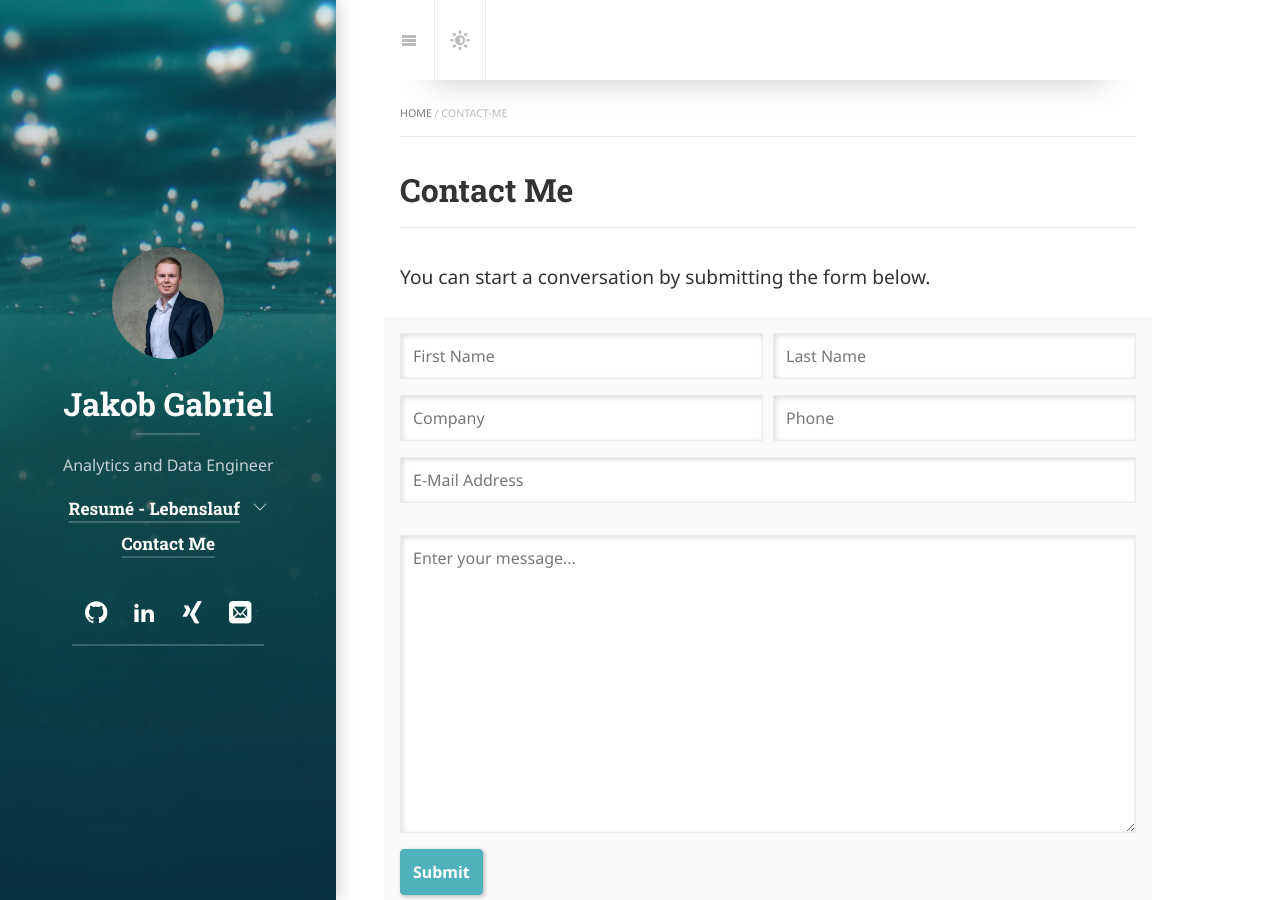
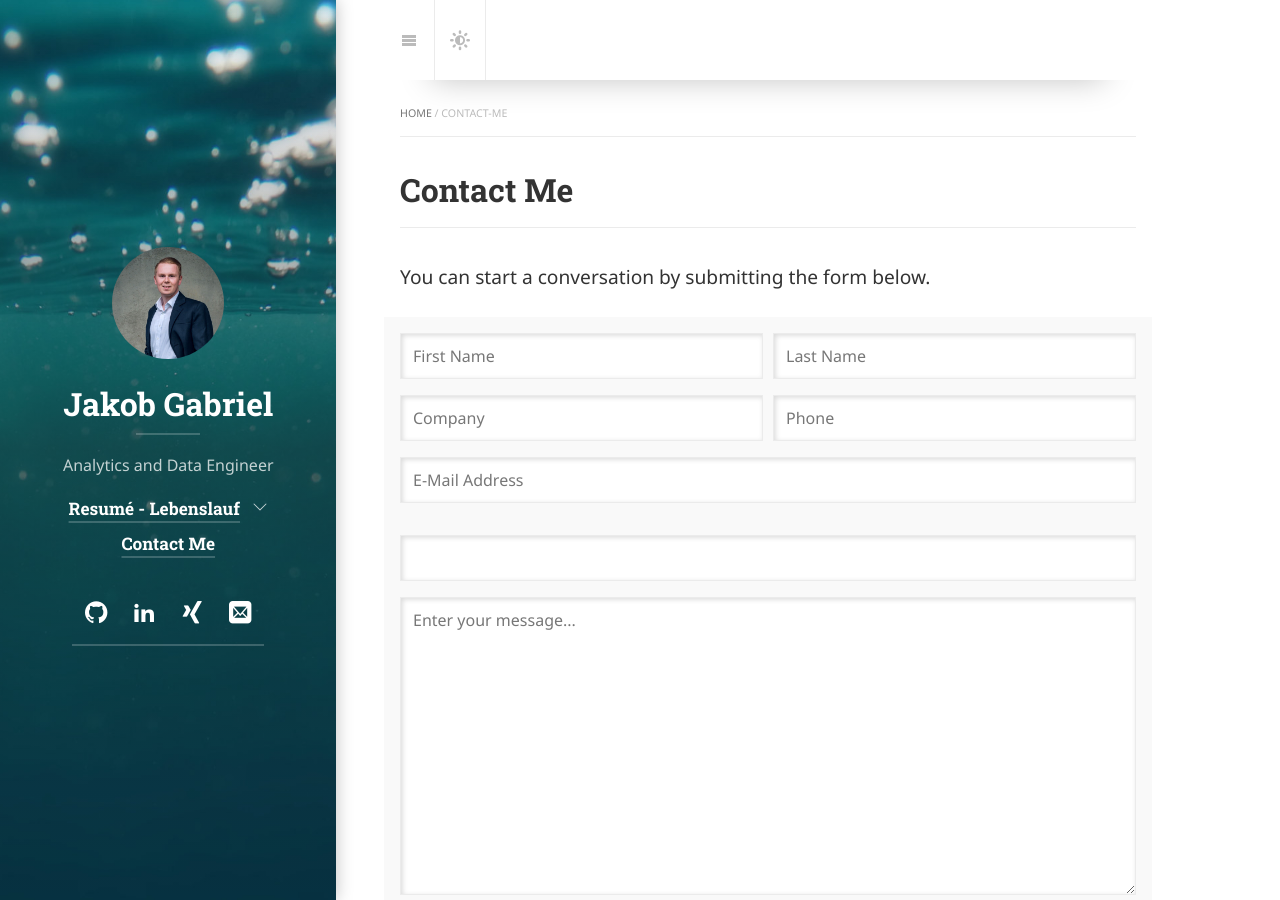
Before and after one commit to jakobgabriel/blog-resume-jakob-gabriel, a Jekyll site: the page built from contact-me.html, in a window 1280 px wide and 900 px high. Built offline with Jekyll 4.4.1, drawn with Linux system fonts in a browser that asks for light colours; cached includes are drawn as plain includes; nearby versions of some CDN libraries; some web fonts are replaced; library files that are not in the unit come from our copies.

Commit message:
contact form additional fields added

```diff
--- a/contact-me.html
+++ b/contact-me.html
@@ -75,6 +75,17 @@ layout: page
         </div>
       </div>
     </div>
+    <div class="form-row">
+      <div class="col">
+        <input
+          type="text"
+          class="form-control"
+          name="_subject"
+          required
+        />
+        <p class="help-block text-danger"></p>
+      </div>
+    </div>
     <div class="form-group">
       <div class="form-group floating-label-form-group controls">
         <textarea
```
